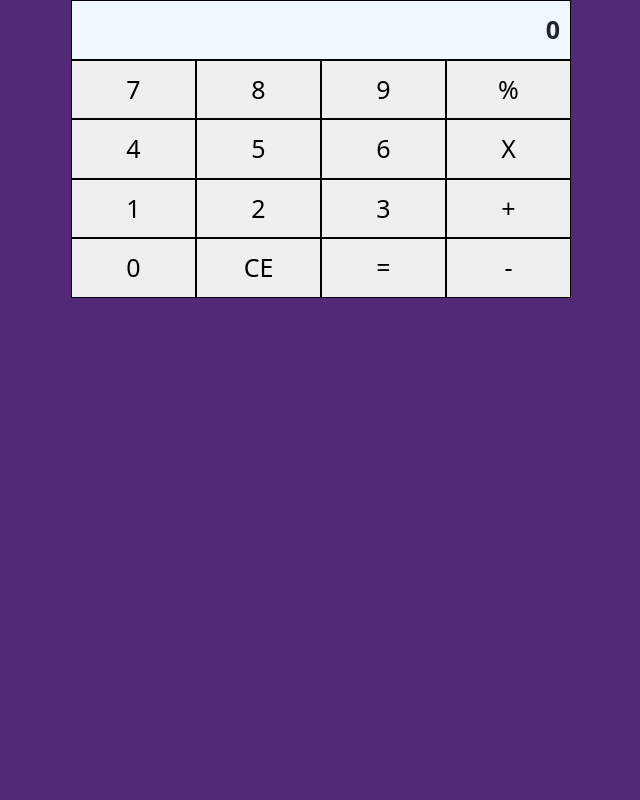
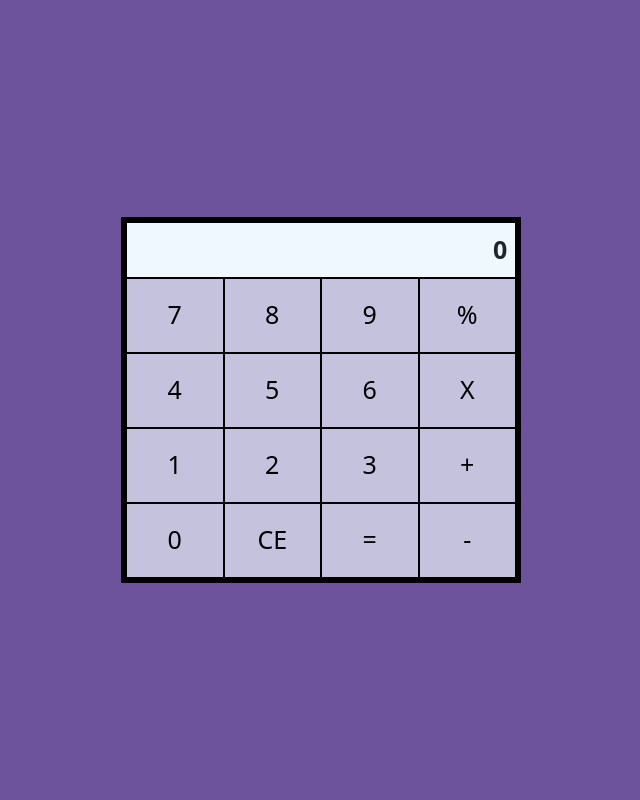
Before and after one commit to PierreCLopes/CalculadoraPHP, a PHP site: page / in a window 1280 px wide. Shown: the whole page, without its empty margins (319-959 px from the left). Run offline with PHP 8.4, Linux system fonts and the light colour scheme.

Commit message:
Finalizado projeto
Alinhando calculadora ao centro da tela.

```diff
--- a/index.php
+++ b/index.php
@@ -3,12 +3,12 @@ session_start();
 require('autoload.php');
 
 $head = new Head("Calculadora - Pierre");
-$head->addProp(new Meta("viewport", "width=device-width, initial-scale=1"));
-$head->addProp(new Link("https://cdn.jsdelivr.net/npm/bootstrap@5.0.0-beta2/dist/css/bootstrap.min.css", "stylesheet", "sha384-BmbxuPwQa2lc/FVzBcNJ7UAyJxM6wuqIj61tLrc4wSX0szH/Ev+nYRRuWlolflfl", "anonymous"));
-$head->addProp(new Link("style/style.css", "stylesheet",null, null));
+$head->addItem(new Meta("viewport", "width=device-width, initial-scale=1"));
+$head->addItem(new Link("https://cdn.jsdelivr.net/npm/bootstrap@5.0.0-beta2/dist/css/bootstrap.min.css", "stylesheet", "sha384-BmbxuPwQa2lc/FVzBcNJ7UAyJxM6wuqIj61tLrc4wSX0szH/Ev+nYRRuWlolflfl", "anonymous"));
+$head->addItem(new Link("style/estilo.css", "stylesheet",null, null));
 
 $body = new Body();
-$body->addProp(new FormCalculadora());
+$body->addItem(new Calculadora());
 
 echo (new Html("pt-br", $head, $body));
 ?>
--- a/lib/Body.class.php
+++ b/lib/Body.class.php
@@ -1,15 +1,15 @@
 <?php
 
 class Body {
-	private $prop = array();
+	private $Item = array();
 
-	function addProp(...$prop) {
-		$this->prop = array_merge($this->prop, $prop);
+	function addItem(...$Item) {
+		$this->Item = array_merge($this->Item, $Item);
 	}
 
 	public function __toString() {
 		$body = '<body>';
-		foreach ($this->prop as $valor) {
+		foreach ($this->Item as $valor) {
 			$body .= $valor;
 		}
 		$body .= '</body>';
--- a/lib/FormCalculadora.class.php
+++ b/lib/Calculadora.class.php
@@ -1,6 +1,6 @@
 <?php
 
-class FormCalculadora{
+class Calculadora{
     private $Visor;
 
     public function Calcular($NUMERO1, $OPERADOR, $NUMERO2){
@@ -61,10 +61,7 @@ class FormCalculadora{
                 $_SESSION['OPERADOR'] = '';
 
             }elseif($_POST["OPERADOR"] == "CE"){
-                $_SESSION['VALOR'] = 0;
-                $_SESSION['RESULTADO'] = 0;
-                $_SESSION['OPERADOR'] = '';
-
+                session_destroy();
             }
         }
     }
--- a/lib/Head.class.php
+++ b/lib/Head.class.php
@@ -1,21 +1,21 @@
 <?php
 
 class Head {
-	private $prop = array();
+	private $Item = array();
 	private $title;
 
 	function __construct($title) {
 		$this->title = $title;
 	}
 
-	function addProp($prop) {
-		$this->prop[] = $prop;
+	function addItem($Item) {
+		$this->Item[] = $Item;
 	}
 
 	function __toString() {
 		$head = '<head>';
 		$head .= '<meta charset="utf-8">';
-		foreach ($this->prop as $valor) {
+		foreach ($this->Item as $valor) {
 			$head .= $valor;
 		}
 		$head .= '<title>' . $this->title . '</title>';
--- /dev/null
+++ b/style/estilo.css
@@ -0,0 +1,36 @@
+body{
+    background-color: #6c539b;
+    width: 400px;
+    margin: auto;
+
+    height: 100vh;
+    display: flex;
+    flex-direction: row;
+    justify-content: center;
+    align-items: center;
+}
+.calculadora{
+    font-size: 25px;
+    font-weight: bold;
+    border: 5px solid black;
+    margin: 0;
+}
+
+.botao{
+    border: 1px solid black;
+    padding: 2%;
+    background-color: rgba(242, 249, 255, 0.668);
+    height: 75px;
+}
+.botao:hover{
+    border: 5px solid #6642aa;
+    padding: 0;
+    transition: 0.1s;
+}
+
+.resultado{
+    border: 1px solid black;
+    padding: 2%;
+    text-align: end;
+    background-color: aliceblue;
+}
--- a/style/style.css
+++ /dev/null
@@ -1,26 +0,0 @@
-body{
-    background-color: rgb(81, 41, 118);
-    width: 500px;
-    margin: auto;
-}
-.calculadora{
-    font-size: 25px;
-    font-weight: bold;
-}
-
-.botao{
-    border: 1px solid black;
-    padding: 2%;
-}
-.botao:hover{
-    background-color: rgb(81, 41, 118);
-    color: aliceblue;
-    transition: 0.2s;
-}
-
-.resultado{
-    border: 1px solid black;
-    padding: 2%;
-    text-align: end;
-    background-color: aliceblue;
-}
```
